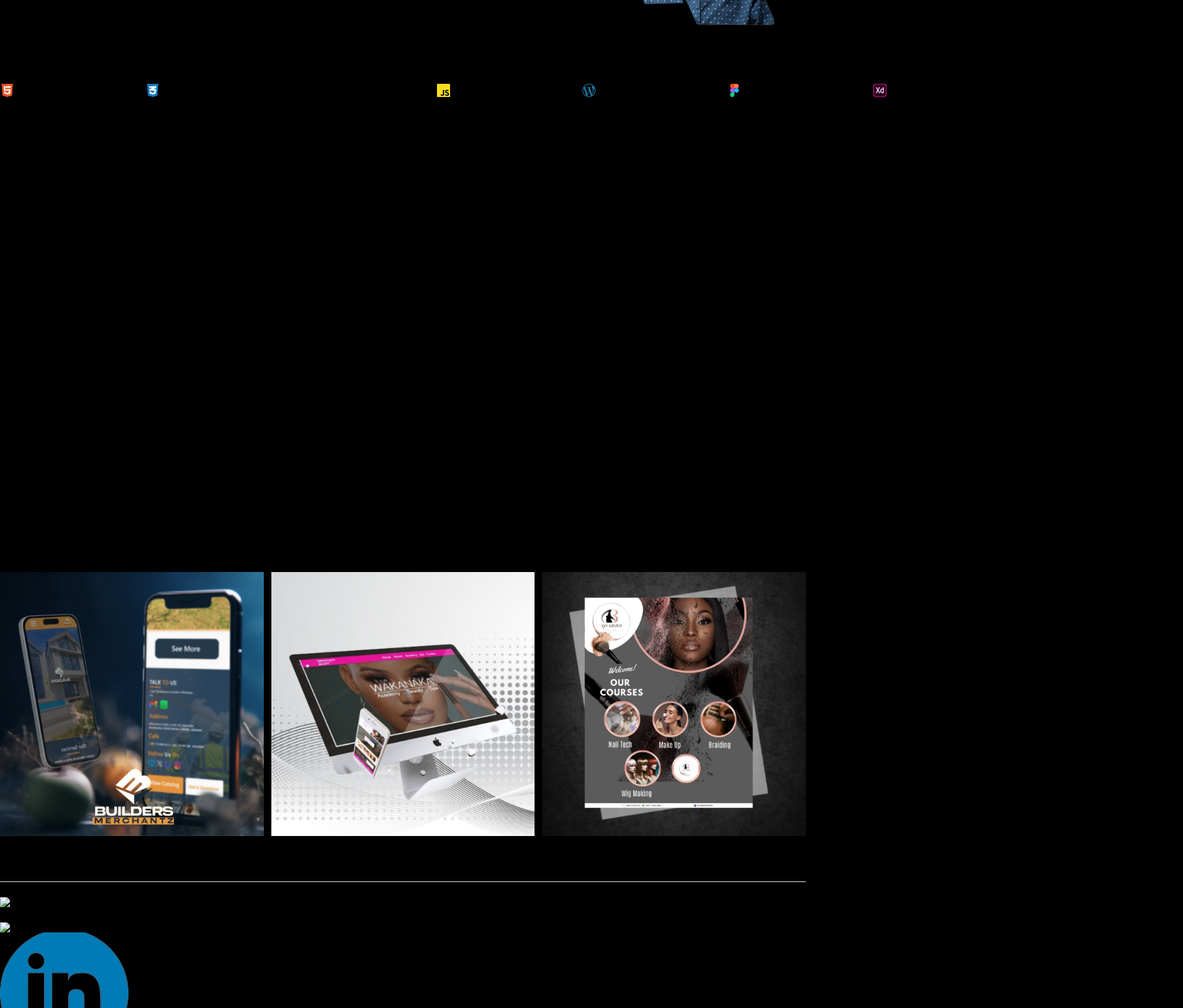
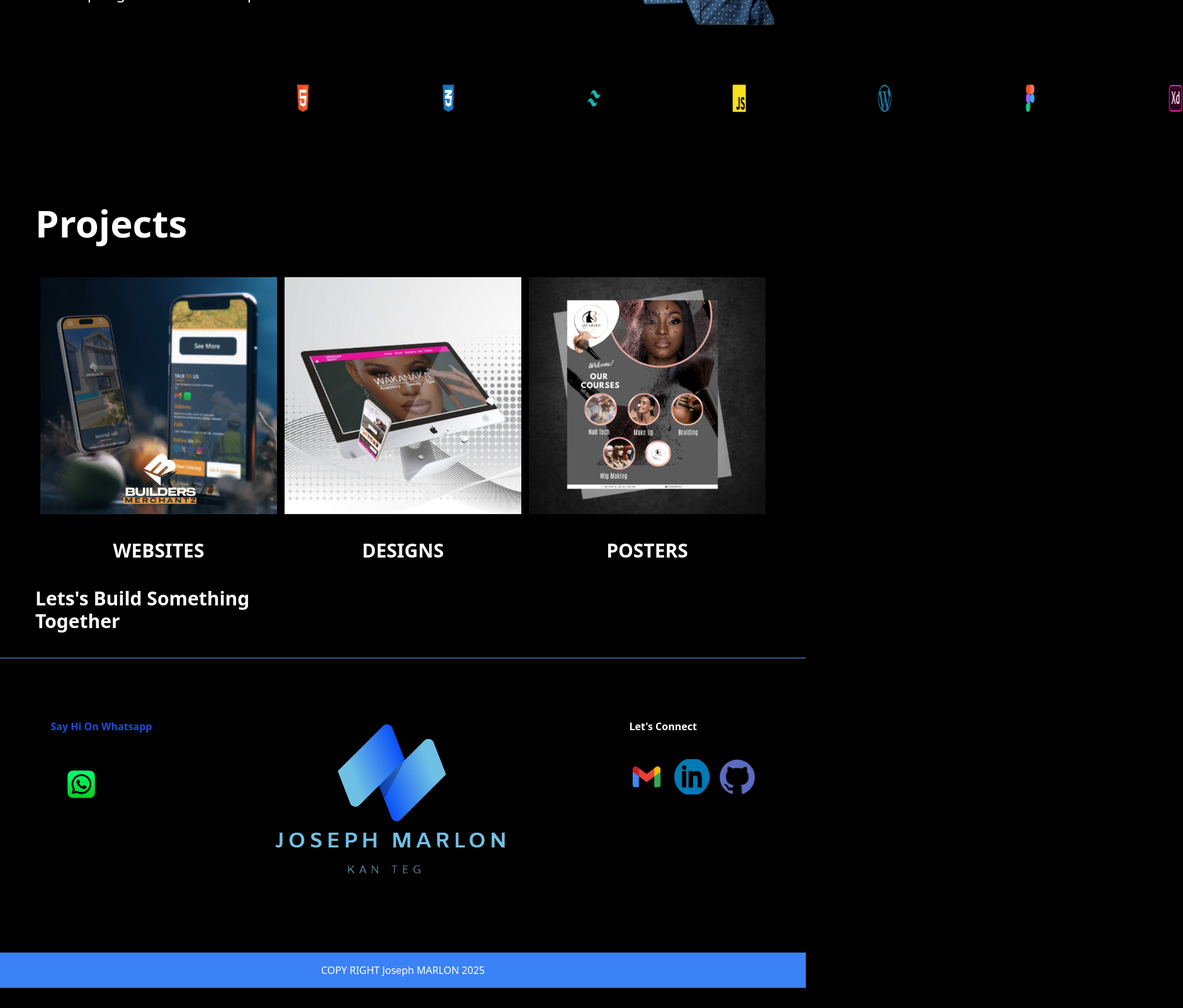
Before and after one commit to JosephMarlon/Joe-html, a website: page Index.html in a window 1280 px wide. Shown: the part 420-2020 px from the top of the page at 63% size, 1879 px wide, since content can reach past the window. After the commit the page ends 1988 px from the top, so only its background shows below. Drawn offline with nearby package versions, Linux system fonts and the light colour scheme; files that its build step writes are made by us from their sources.

Commit message:
Added the skills section, and the contact us section and the footer too
I did style the contact section using flex to align my content horizontal. changed the the size of the social media icons, gave the footer a blue bg, and aligned the text on center, adjusted the icons on the skills section made slightly bigger

```diff
--- a/Index.html
+++ b/Index.html
@@ -15,10 +15,11 @@
 
         <nav class="text-white">
 
-        <ul class="flex flex-grow p-6 space-x-5 ml-40 hover:text-blue-600">
-          <li> <a href="#AboutMe">About Me</a></li>
-          <li><a href="#Websites">Websites</a></li>
-          <li> <a href="#Designs">Designs</a></li>
+        <ul class="flex flex-grow p-6 space-x-5 ml-72 font-semibold">
+          <li class=" hover:text-blue-600"> <a href="#AboutMe">About Me</a></li>
+          <li class=" hover:text-blue-600"><a href="#Websites">Websites</a></li>
+          <li class=" hover:text-blue-600"> <a href="#Designs">Designs</a></li>
+          <li class=" hover:text-blue-600"> <a href="#Designs">Github</a></li>
         </ul>
 
         </nav>
@@ -29,7 +30,7 @@
       <section class="flex flex-row ml-28 space-x-44">
 
        <div  class=" mt-40">
-          <h1 class="text-white font-bold text-5xl mb-2">WEBSITE DEVELOPER</h1>
+          <h1 class="text-white font-bold text-5xl mb-4">WEBSITE DEVELOPER</h1>
           <hr class="w-66">
           <h2 class="text-white font-bold text-4xl mt-2">UI/UX DESIGNER</h2>
           <p class="text-white text-2xl">Aspring SoftWare Devoloper</p>
@@ -42,27 +43,27 @@
 
       <!--SECTION B SKILLS-->
 
-      <section class="skills">
+      <section>
         <style>
           @keyframes moveRightToLeft
-           { 0% { transform: translateX(200%); }
-           100% { transform: translateX(-200%); } }
+           { 0% { transform: translateX(100%); }
+           100% { transform: translateX(-100%); } }
 
             .moving-icons
             { display: inline-block;
             white-space: nowrap;
-             animation: moveRightToLeft 10s linear infinite; }
+             animation: moveRightToLeft 15s linear infinite; }
             </style>
 
       <div class=" moving-icons ">
-        <div class="flex flex-row min-h-screen w-24 h-24 space-x-52">
-          <li> <img src="images/html5-without-wordmark-color-logo-png_seeklogo-184157-removebg-preview.png" alt=""></li>
-          <li><img src="images/css-3-logo-png_seeklogo-426083-removebg-preview.png" alt=""></li>
-          <li><img src="tailwind.config.js" alt=""></li>
-          <li><img src="images/javascript-js-logo-png_seeklogo-273557-removebg-preview.png" alt=""></li>
-          <li><img src="images/wordpress-logo-png_seeklogo-429757-removebg-preview (1).png" alt=""></li>
-          <li><img src="images/figma-logo-png_seeklogo-332042-removebg-preview.png" alt=""></li>
-          <li><img src="images/adobe-xd-logo-png_seeklogo-377585-removebg-preview.png" alt=""></li>
+        <div class="flex flex-row mb-36 space-x-52">
+          <li> <img class="h-12 w-20" src="images/html5-without-wordmark-color-logo-png_seeklogo-184157-removebg-preview.png" alt=""></li>
+          <li><img class="h-12 w-20"  src="images/css-3-logo-png_seeklogo-426083-removebg-preview.png" alt=""></li>
+          <li><img class="h-12 w-20"  src="images/tailwind-css-logo-png_seeklogo-354675-removebg-preview (1).png" alt=""></li>
+          <li><img class="h-12 w-20"  src="images/javascript-js-logo-png_seeklogo-273557-removebg-preview.png" alt=""></li>
+          <li><img class="h-12 w-20"  src="images/wordpress-logo-png_seeklogo-429757-removebg-preview (1).png" alt=""></li>
+          <li><img class="h-12 w-20"  src="images/figma-logo-png_seeklogo-332042-removebg-preview.png" alt=""></li>
+          <li><img class="h-12 w-20" src="images/adobe-xd-logo-png_seeklogo-377585-removebg-preview.png" alt=""></li>
 
         </div>
 
@@ -72,43 +73,52 @@
 
       <!--SECTION PROJECTS-->
 
-      <section class="flex flex-row ">
-        <ul class="flex flex-row space-x-3 ">
-          <li id="Websites"><img class="hover:scale-124" src="images/WEBSITE afrikaan (3).png"><h3>WEBSITES</h3></li>
-          <li id="Designs"><img class="hover:scale-124" src="images/WEBSITE afrikaan (1).png"><h3>DESIGNS</h3></li>
-          <li id="Posters"><img  class="hover:scale-124"src="images/WEBSITE afrikaan (6).png"> <h3> POSTERS</h3></li>
+      <section>
+        <h2 class="text-white text-6xl ml-14 mb-14 font-bold">Projects</h2>
+        <ul class="flex flex-row space-x-3 mr-16 ml-16 text-white font-black text-center text-3xl">
+          <li id="Websites"><img class="transform hover:scale-110 transition duration-500 ease-in-out" src="images/WEBSITE afrikaan (3).png"><h3 class="mt-10">WEBSITES</h3></li>
+          <li id="Designs"><img class="transform hover:scale-110 transition duration-500 ease-in-out" src="images/WEBSITE afrikaan (1).png"><h3 class="mt-10">DESIGNS</h3></li>
+          <li id="Posters"><img  class="transform hover:scale-110 transition duration-500 ease-in-out"src="images/WEBSITE afrikaan (6).png"> <h3 class="mt-10"> POSTERS</h3></li>
 
         </ul>
       </section>
 
       <!--SECTION CONTACT US-->
-      <section id="contact">
-      <div class="contact">
-        <h2> Lets's Build Something <br> Together</h2>
-        <hr>
-        <div>
-            <P> Say Hi On Whatsapp</P>
-            <img class="whatsapp" type="icon" src="images/ig Icon.png">
+      <section id="contact" >
+        <h2 class="text-white font-bold text-3xl mt-10 ml-14 mb-10"> Lets's Build Something <br> Together</h2>
+        <hr class="border-blue-400">
+        <!--Div for the whole section-->
+        <div class="flex flex-row  space-x-28 justify-center">
+        <!--div for the whatapp button-->
+          <div class="mt-24">
+            <P class="text-blue-700 mb-10 font-semibold"> Say Hi On Whatsapp</P>
+            <img class="h-20 w-26 transform hover:scale-110 transition duration-500 ease-in-out" src="images/whatsapp icon.png">
+          </div>
+          <!--div for the logo inbetween the socials-->
+          <div>
+             <img type="logo" src="images/Joseph Marlon Logo.png">
+          </div>
+          <!--div for my other socials-->
+          <div class="mt-24">
+            <P class="text-white mb-10 font-semibold">Let's Connect</P>
+           <ul class="flex place-items-center space-x-4">
+              <li> <ahref="https://www.instagram.com/josephmarlon_digital?utm_source=ig_web_button_share_sheet&igsh=ZDNlZDc0MzIxNw=="><img  class="w-14 w-14 transform hover:scale-110 transition duration-500 ease-in-out" src="images/gmail.com.png"></a></li>
+              <li><img class="h-14 w-14 transform hover:scale-110 transition duration-500 ease-in-out" src="images/linkedin Icon.png"></li>
+              <li><img class="h-14 w-14 transform hover:scale-110 transition duration-500 ease-in-out" src="images/Github icon.png"></li>
+            </ul>
+          </div>
         </div>
-        <div>
-           <P>Let's Connect</P>
-          <ul class="socials">
-             <li> <a href="https://www.instagram.com/josephmarlon_digital?utm_source=ig_web_button_share_sheet&igsh=ZDNlZDc0MzIxNw=="><img type="icon" src="images/ig Icon.png"></a></li>
-             <li><img type="icon" src="images/linkedin Icon.png"></li>
-             <li><img type="icon" src="images/ig Icon.png"></li>
-        </ul>
-        </div>
-        <div class="mockup">
-           <img type="logo" src="images/Joseph Marlon Logo.png">
-           <img src="images/vb .png" alt="a phone mockup for vb accommodation">
-      </div>
-      </div>
+
+
+
+
+
 
       </section>
 
       <!--Footer-->
-      <footer>
-        <P>COPY RIGHT Joseph MARLON 2024Y</P>
+      <footer class="text-white bg-blue-500  pt-4 pb-4">
+        <P class=" text-center items-center">COPY RIGHT Joseph MARLON 2025</P>
       </footer>
     </body>
 
```
Also changed, not shown: images/Github icon.png (added), images/gmail.com.png (added), images/whatsapp icon.png (added).
